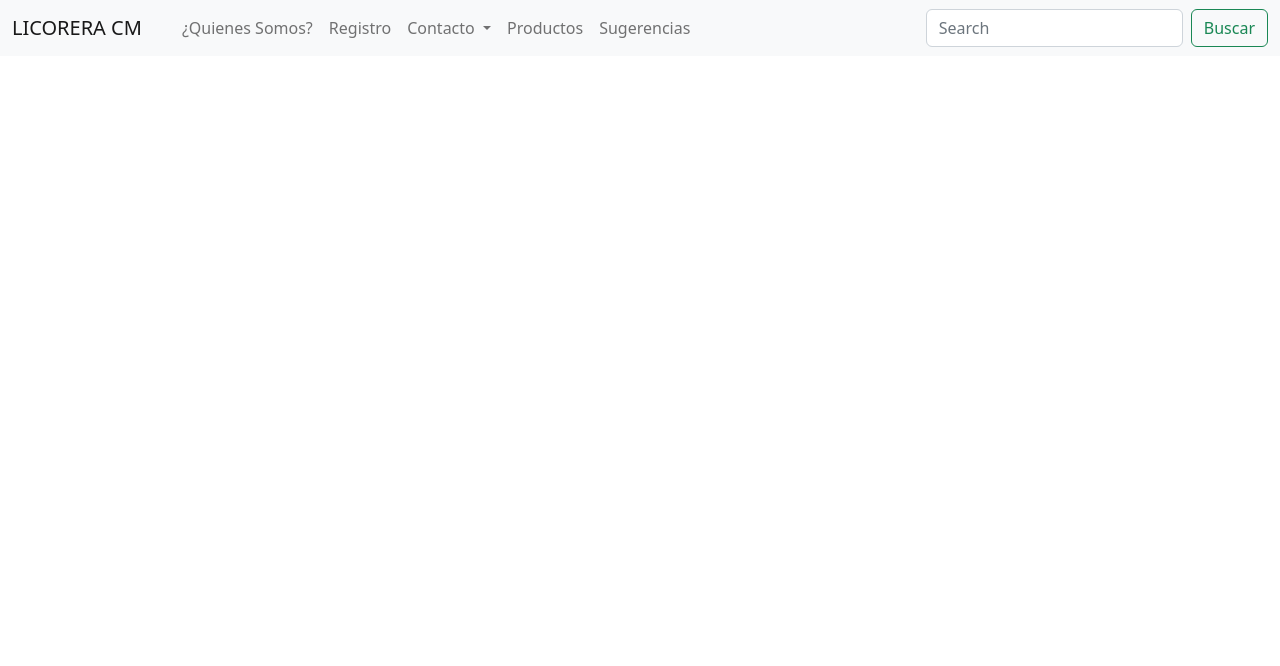
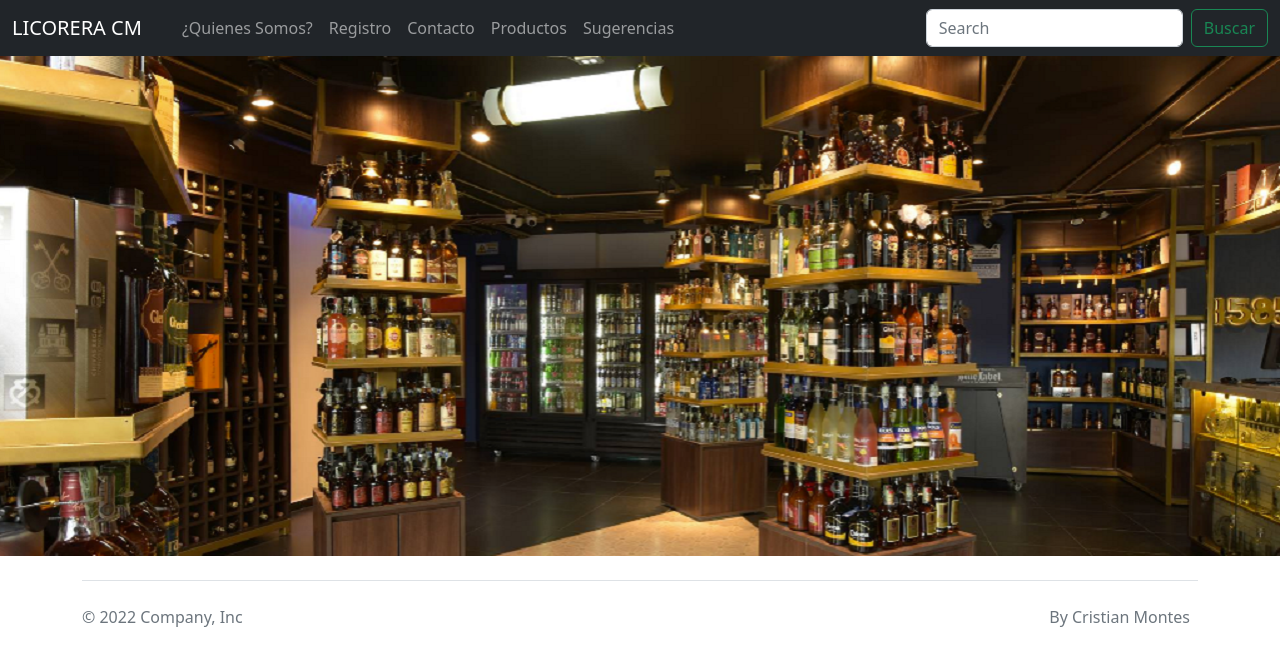
Before and after one commit to Cristian060999/bootstrap, a plain HTML site: page index.html in a window 1280 px wide. Drawn offline with Linux system fonts and the light colour scheme.

Commit message:
modificacion completa de pag inicio index

```diff
--- a/index.html
+++ b/index.html
@@ -10,7 +10,7 @@
     <title>Licorera CM</title>
 </head>
 <body>
-    <nav class="navbar navbar-expand-lg bg-light">
+    <nav class="navbar navbar-expand-lg navbar-dark bg-dark">
         <div class="container-fluid">
           <a class="navbar-brand" href="#">LICORERA CM</a>
           <button class="navbar-toggler" type="button" data-bs-toggle="collapse" data-bs-target="#navbarSupportedContent" aria-controls="navbarSupportedContent" aria-expanded="false" aria-label="Toggle navigation">
@@ -22,29 +22,19 @@
                 <a class="nav-link active" aria-current="page" href="#"></a>
               </li>
               <li class="nav-item">
-                <a class="nav-link" href="#">¿Quienes Somos?</a>
+                <a class="nav-link" href="./paginas/quienSomos.html">¿Quienes Somos?</a>
               </li>
               <li class="nav-item">
-                <a class="nav-link" href="#">Registro</a>
-              </li>
-              <li class="nav-item dropdown">
-                <a class="nav-link dropdown-toggle" href="#" role="button" data-bs-toggle="dropdown" aria-expanded="false">
-                  Contacto
-                </a>
-                <ul class="dropdown-menu">
-                  <li><a class="dropdown-item" href="#">Facebook</a></li>
-                  <li><a class="dropdown-item" href="#">Instagram</a></li>
-                  <li><a class="dropdown-item" href="#">Youtube</a></li>
-                  <li><a class="dropdown-item" href="#">Twitter</a></li>
-                  <li><hr class="dropdown-divider"></li>
-                  <li><a class="dropdown-item" href="#">Contacto</a></li>
-                </ul>
+                <a class="nav-link" href="./paginas/registro.html">Registro</a>
               </li>
               <li class="nav-item">
-                <a class="nav-link" href="#">Productos</a>
+                <a class="nav-link" href="./paginas/contacto.html">Contacto</a>
               </li>
               <li class="nav-item">
-                <a class="nav-link" href="#">Sugerencias</a>
+                <a class="nav-link" href="./paginas/productos.html">Productos</a>
+              </li>
+              <li class="nav-item">
+                <a class="nav-link" href="./paginas/sugerencias.html">Sugerencias</a>
               </li>
             </ul>
             <form class="d-flex" role="search">
@@ -54,6 +44,16 @@
           </div>
         </div>
       </nav>
+      <img src="./img/tiendaFondo.png" class="img-fluid" alt="...">
+
+      <div class="container">
+        <footer class="d-flex flex-wrap justify-content-between align-items-center py-3 my-4 border-top">
+          <p class="col-md-4 mb-0 text-muted">© 2022 Company, Inc</p>
+          <ul class="nav col-md-4 justify-content-end">
+            <li class="nav-item"><a href="#" class="nav-link px-2 text-muted">By Cristian Montes</a></li>
+          </ul>
+        </footer>
+      </div>
 
     <script src="./bootstrap/js/bootstrap.js"></script>
 </body>
```
Also changed, not shown: img/tiendaFondo.png (added).
